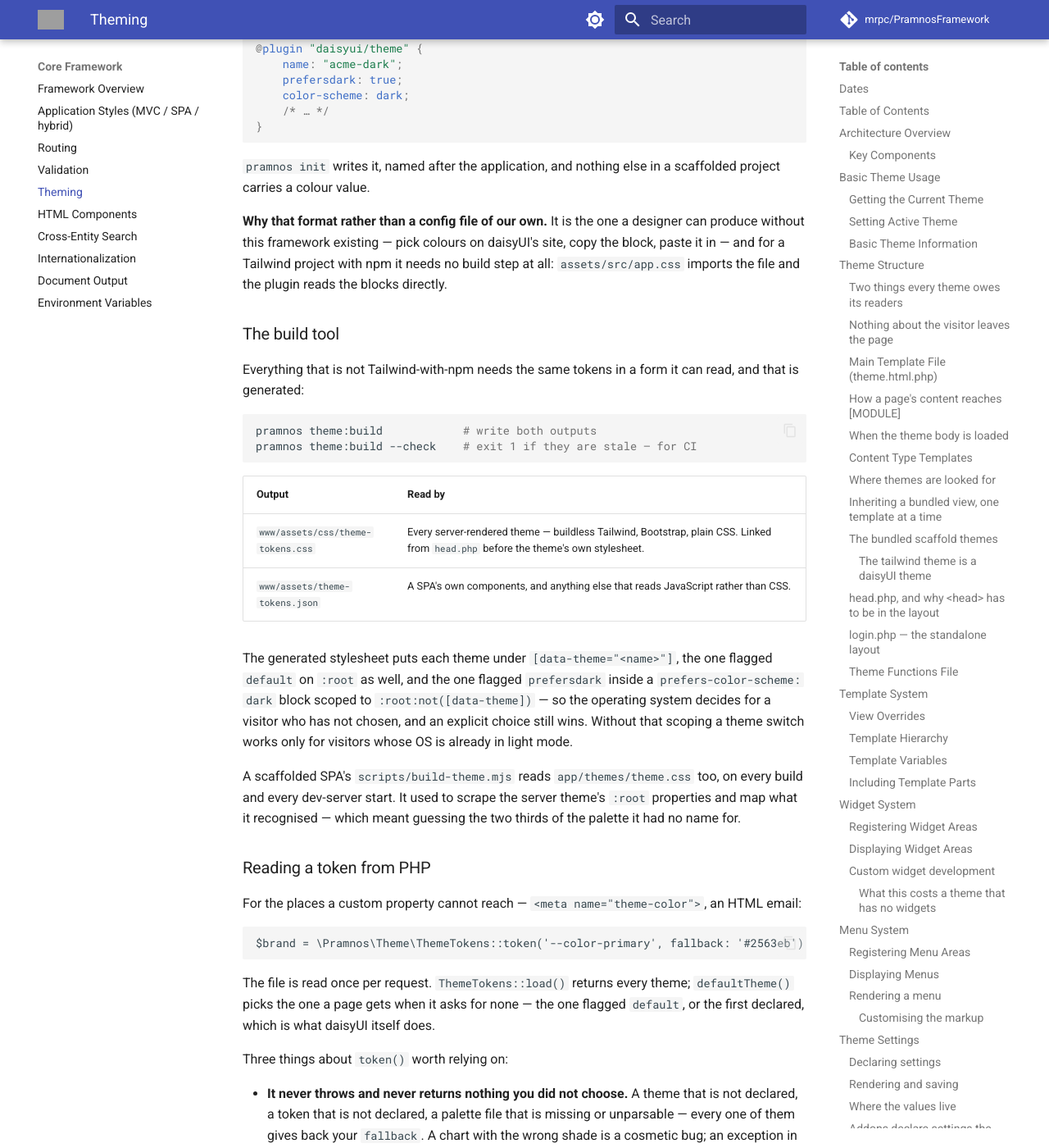
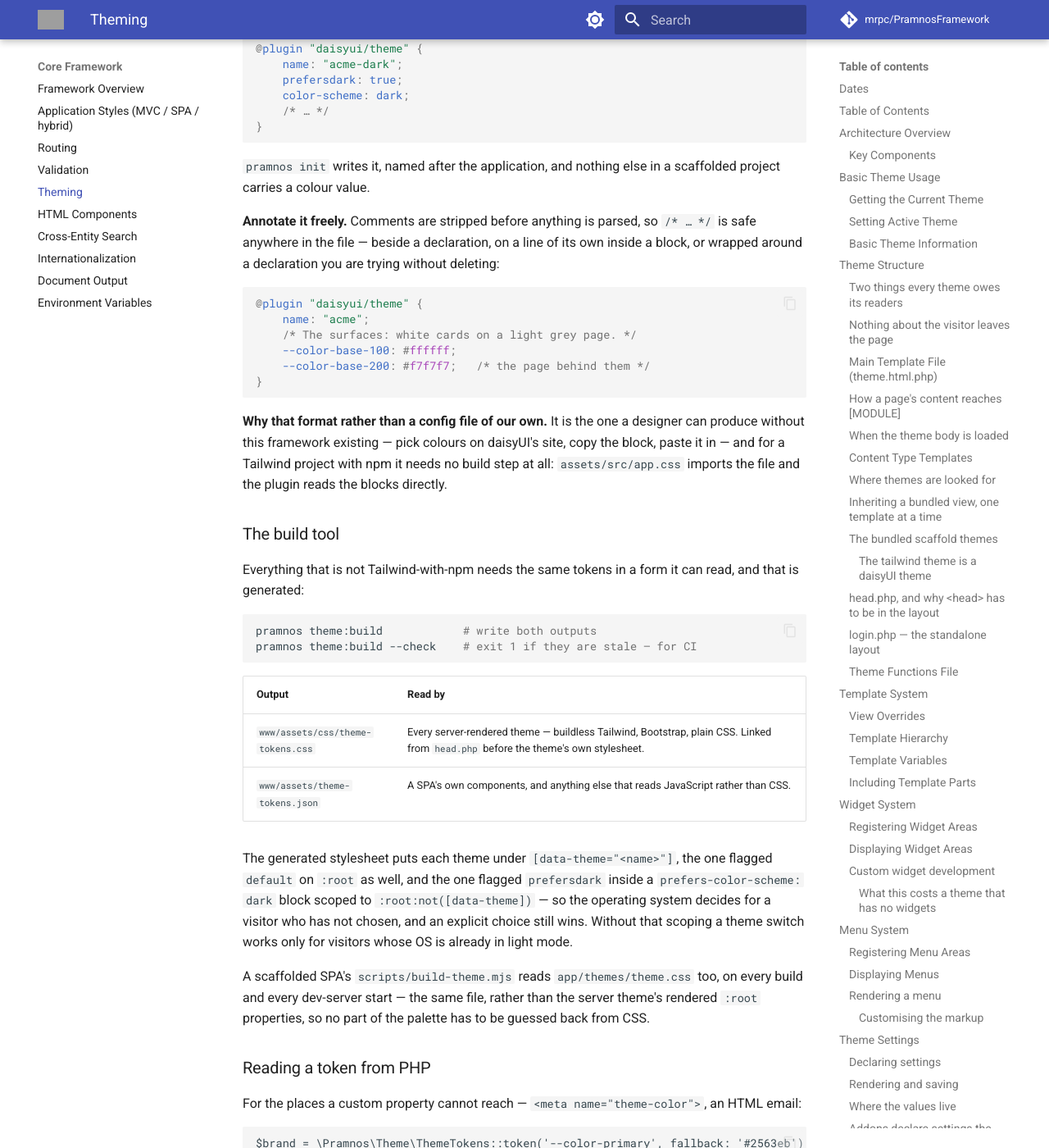
Before and after one commit to mrpc/PramnosFramework, an MkDocs documentation site: the page built from docs/Pramnos_Theme_Guide.md, in a window 1280 px wide and 1400 px high, scrolled down 23814 px. Shown: the whole window at 82% size. Built offline with MkDocs 1.6.1 and Material for MkDocs 9.7.7, drawn with Linux system fonts in a browser that asks for light colours; comment, search, counter and statistics services are not loaded; grey boxes are pictures that could not be loaded.

Commit message:
fix(theme): a comment in the palette file is a comment, not a token
ThemeTokens::parse() split a @plugin block on ";" and read every piece as
"name: value", with nothing that knew what a CSS comment was. Annotating a
colour — which the Theme Guide invites — put the comment's own text in
theme-tokens.json as a key and swallowed the declaration on the line after it.

Comments are now stripped before anything looks for a block or a ";", which
also stops a commented-out "}" from ending a block early.

````diff
--- a/docs/Pramnos_Theme_Guide.md
+++ b/docs/Pramnos_Theme_Guide.md
@@ -1153,6 +1153,19 @@ A project's colours live in **one file**, `app/themes/theme.css`, written in the
 `pramnos init` writes it, named after the application, and nothing else in a scaffolded
 project carries a colour value.
 
+**Annotate it freely.** Comments are stripped before anything is parsed, so `/* … */`
+is safe anywhere in the file — beside a declaration, on a line of its own inside a
+block, or wrapped around a declaration you are trying without deleting:
+
+```css
+@plugin "daisyui/theme" {
+    name: "acme";
+    /* The surfaces: white cards on a light grey page. */
+    --color-base-100: #ffffff;
+    --color-base-200: #f7f7f7;   /* the page behind them */
+}
+```
+
 **Why that format rather than a config file of our own.** It is the one a designer can
 produce without this framework existing — pick colours on daisyUI's site, copy the
 block, paste it in — and for a Tailwind project with npm it needs no build step at all:
@@ -1180,10 +1193,9 @@ operating system decides for a visitor who has not chosen, and an explicit choic
 wins. Without that scoping a theme switch works only for visitors whose OS is already
 in light mode.
 
-A scaffolded SPA's `scripts/build-theme.mjs` reads `app/themes/theme.css` too, on every build
-and every dev-server start. It used to scrape the server theme's `:root` properties and
-map what it recognised — which meant guessing the two thirds of the palette it had no
-name for.
+A scaffolded SPA's `scripts/build-theme.mjs` reads `app/themes/theme.css` too, on every
+build and every dev-server start — the same file, rather than the server theme's
+rendered `:root` properties, so no part of the palette has to be guessed back from CSS.
 
 ### Reading a token from PHP
 
````
Also changed, not shown: docs/Pramnos_Upgrade_Guide.md (+1 -0 lines), docs/version-history/posts/2026-09-15.md (added, +50 -0 lines), 2 other files.
